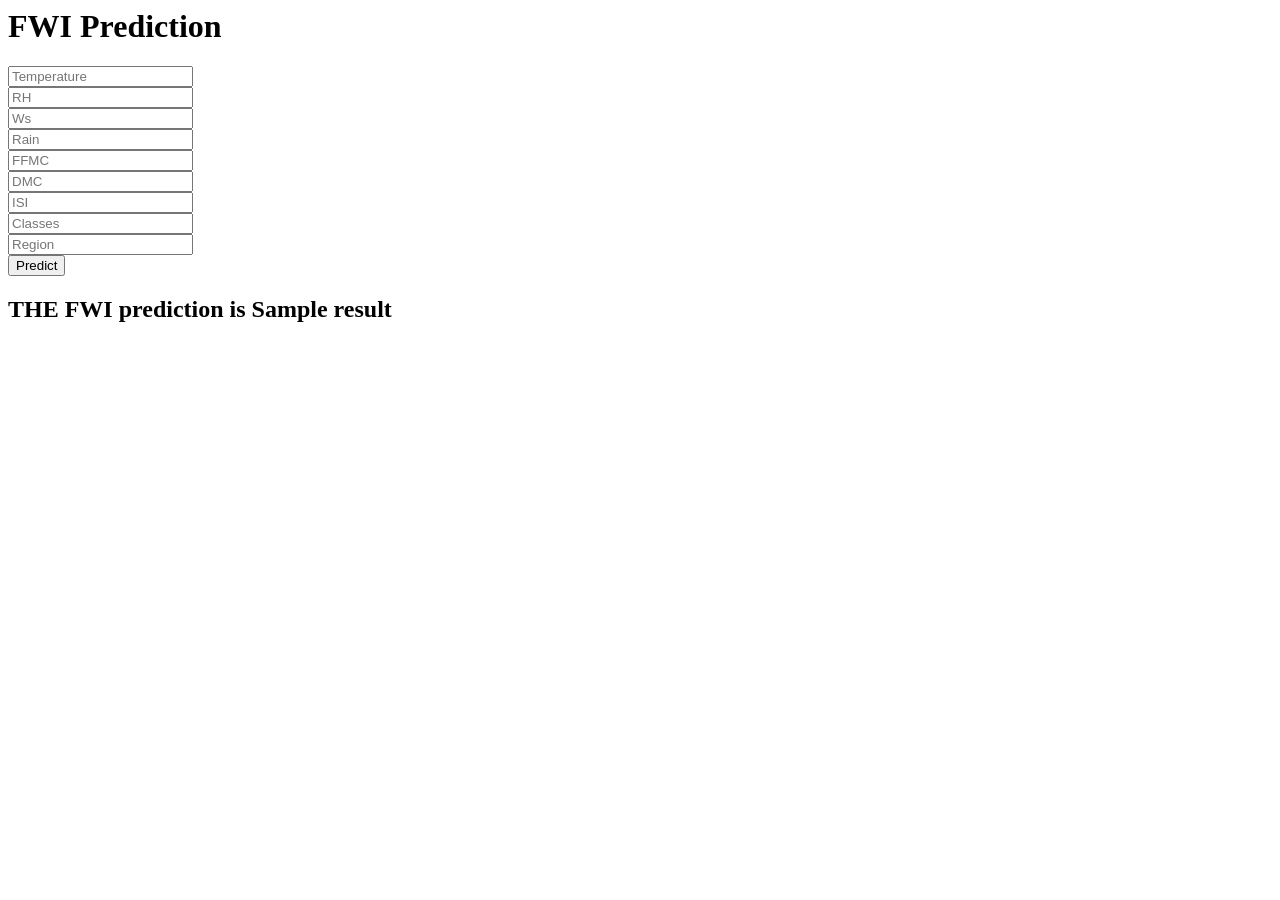
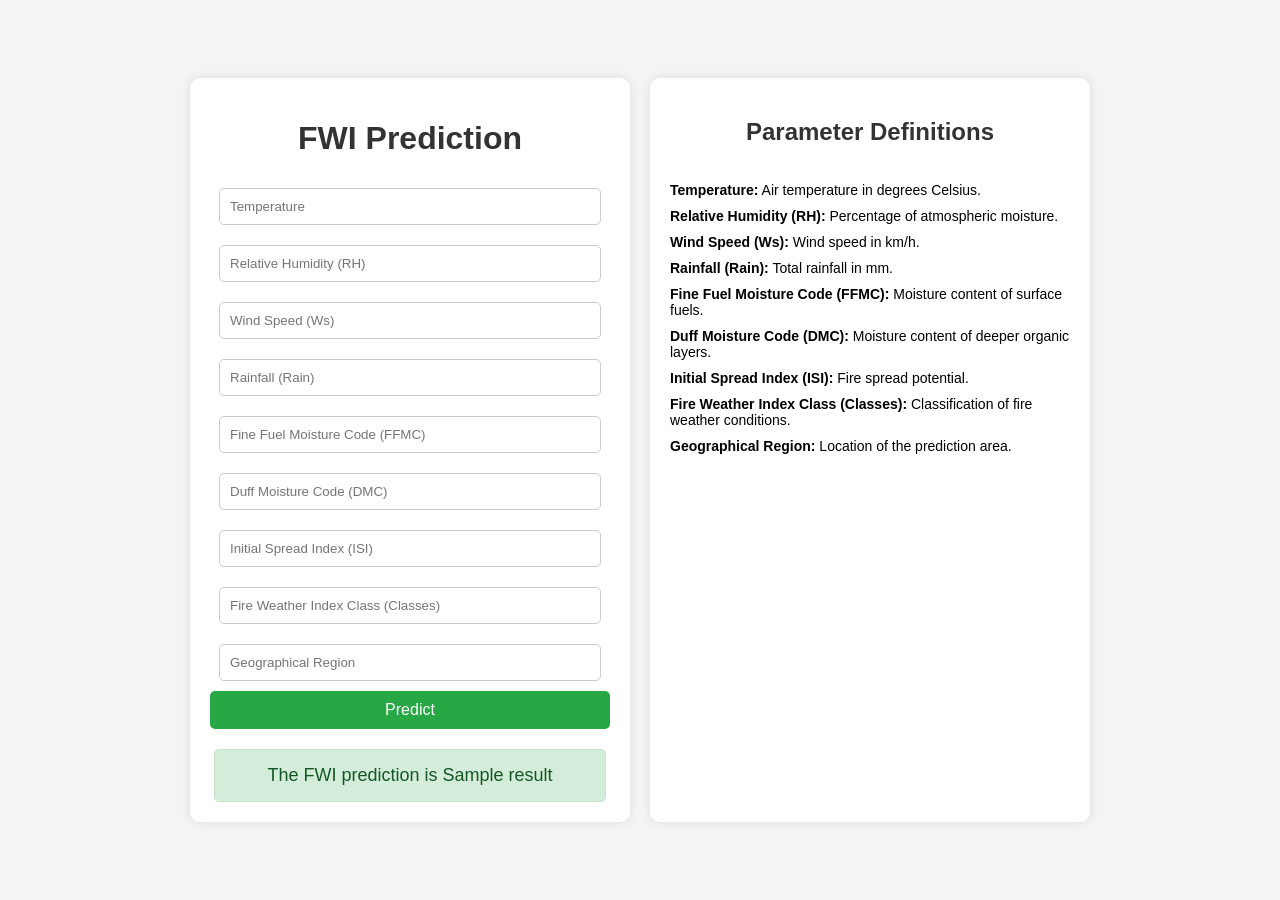
Before and after one commit to YashPansare31/Weathe_Forcast, a Flask app: template templates/home.html in a window 1280 px wide. Before the commit the page ends 322 px from the top, so only its background shows below. Run offline with Flask 3, Linux system fonts and the light colour scheme; the template is opened without the code that fills it: most values are stand-ins (such as "Sample title", 1, 10 or a date in 2020); parts of the project's set-up code (start-up, migrations or seed data) failed here and were passed over.

Commit message:
Update HTML Files

```diff
--- a/templates/home.html
+++ b/templates/home.html
@@ -1,26 +1,113 @@
+<!DOCTYPE html>
 <html>
+<head>
+    <title>FWI Prediction</title>
+    <style>
+        body {
+            font-family: Arial, sans-serif;
+            background-color: #f4f4f4;
+            text-align: center;
+            margin: 50px;
+            display: flex;
+            justify-content: center;
+            align-items: center;
+            height: 100vh;
+        }
+        .container {
+            display: flex;
+            max-width: 900px;
+            width: 100%;
+            gap: 20px;
+        }
+        .box {
+            background: white;
+            padding: 20px;
+            border-radius: 10px;
+            box-shadow: 0px 0px 10px rgba(0, 0, 0, 0.1);
+            flex: 1;
+            display: flex;
+            flex-direction: column;
+            align-items: center;
+        }
+        h1, h2 {
+            color: #333;
+        }
+        input {
+            width: 90%;
+            padding: 10px;
+            margin: 10px 0;
+            border: 1px solid #ccc;
+            border-radius: 5px;
+        }
+        button {
+            background: #28a745;
+            color: white;
+            padding: 10px 15px;
+            border: none;
+            border-radius: 5px;
+            cursor: pointer;
+            font-size: 16px;
+            width: 100%;
+        }
+        button:hover {
+            background: #218838;
+        }
+        .prediction {
+            background: #d4edda;
+            color: #155724;
+            padding: 15px;
+            border-radius: 5px;
+            margin-top: 20px;
+            font-size: 18px;
+            border: 1px solid #c3e6cb;
+            text-align: center;
+            width: 90%;
+        }
+        .parameters ul {
+            list-style-type: none;
+            padding: 0;
+            text-align: left;
+        }
+        .parameters li {
+            margin-bottom: 10px;
+            font-size: 14px;
+        }
+    </style>
+</head>
 <body>
-    <div class="login">
-       <h1>FWI Prediction</h1>
-
-        <!-- Main Input For Receiving Query to our ML -->
-       <form action="{{ url_for('predict_datapoint')}}" method="post">
-         <input type="text" name="Temperature" placeholder="Temperature" required="required" /><br>
-           <input type="text" name="RH" placeholder="RH" required="required" /><br>
-           <input type="text" name="Ws" placeholder="Ws" required="required" /><br>
-           <input type="text" name="Rain" placeholder="Rain" required="required" /><br>
-           <input type="text" name="FFMC" placeholder="FFMC" required="required" /><br>
-           <input type="text" name="DMC" placeholder="DMC" required="required" /><br>
-           <input type="text" name="ISI" placeholder="ISI" required="required" /><br>
-           <input type="text" name="Classes" placeholder="Classes" required="required" /><br>
-           <input type="text" name="Region" placeholder="Region" required="required" /><br>
-
-
-
-           <button type="submit" class="btn btn-primary btn-block btn-large">Predict</button>
-       </form>
-    <h2>
-       THE FWI prediction is {{result}}
-    </h2>
-   <body>
+    <div class="container">
+        <div class="box login">
+            <h1>FWI Prediction</h1>
+            <form action="{{ url_for('predict_datapoint')}}" method="post">
+                <input type="text" name="Temperature" placeholder="Temperature" required />
+                <input type="text" name="RH" placeholder="Relative Humidity (RH)" required />
+                <input type="text" name="Ws" placeholder="Wind Speed (Ws)" required />
+                <input type="text" name="Rain" placeholder="Rainfall (Rain)" required />
+                <input type="text" name="FFMC" placeholder="Fine Fuel Moisture Code (FFMC)" required />
+                <input type="text" name="DMC" placeholder="Duff Moisture Code (DMC)" required />
+                <input type="text" name="ISI" placeholder="Initial Spread Index (ISI)" required />
+                <input type="text" name="Classes" placeholder="Fire Weather Index Class (Classes)" required />
+                <input type="text" name="Region" placeholder="Geographical Region" required />
+                <button type="submit">Predict</button>
+            </form>
+            <div class="prediction">
+                The FWI prediction is {{result}}
+            </div>
+        </div>
+        <div class="box parameters">
+            <h2>Parameter Definitions</h2>
+            <ul>
+                <li><strong>Temperature:</strong> Air temperature in degrees Celsius.</li>
+                <li><strong>Relative Humidity (RH):</strong> Percentage of atmospheric moisture.</li>
+                <li><strong>Wind Speed (Ws):</strong> Wind speed in km/h.</li>
+                <li><strong>Rainfall (Rain):</strong> Total rainfall in mm.</li>
+                <li><strong>Fine Fuel Moisture Code (FFMC):</strong> Moisture content of surface fuels.</li>
+                <li><strong>Duff Moisture Code (DMC):</strong> Moisture content of deeper organic layers.</li>
+                <li><strong>Initial Spread Index (ISI):</strong> Fire spread potential.</li>
+                <li><strong>Fire Weather Index Class (Classes):</strong> Classification of fire weather conditions.</li>
+                <li><strong>Geographical Region:</strong> Location of the prediction area.</li>
+            </ul>
+        </div>
+    </div>
+</body>
 </html>
```
Also changed, not shown: templates/index.html (+56 -1 lines).
